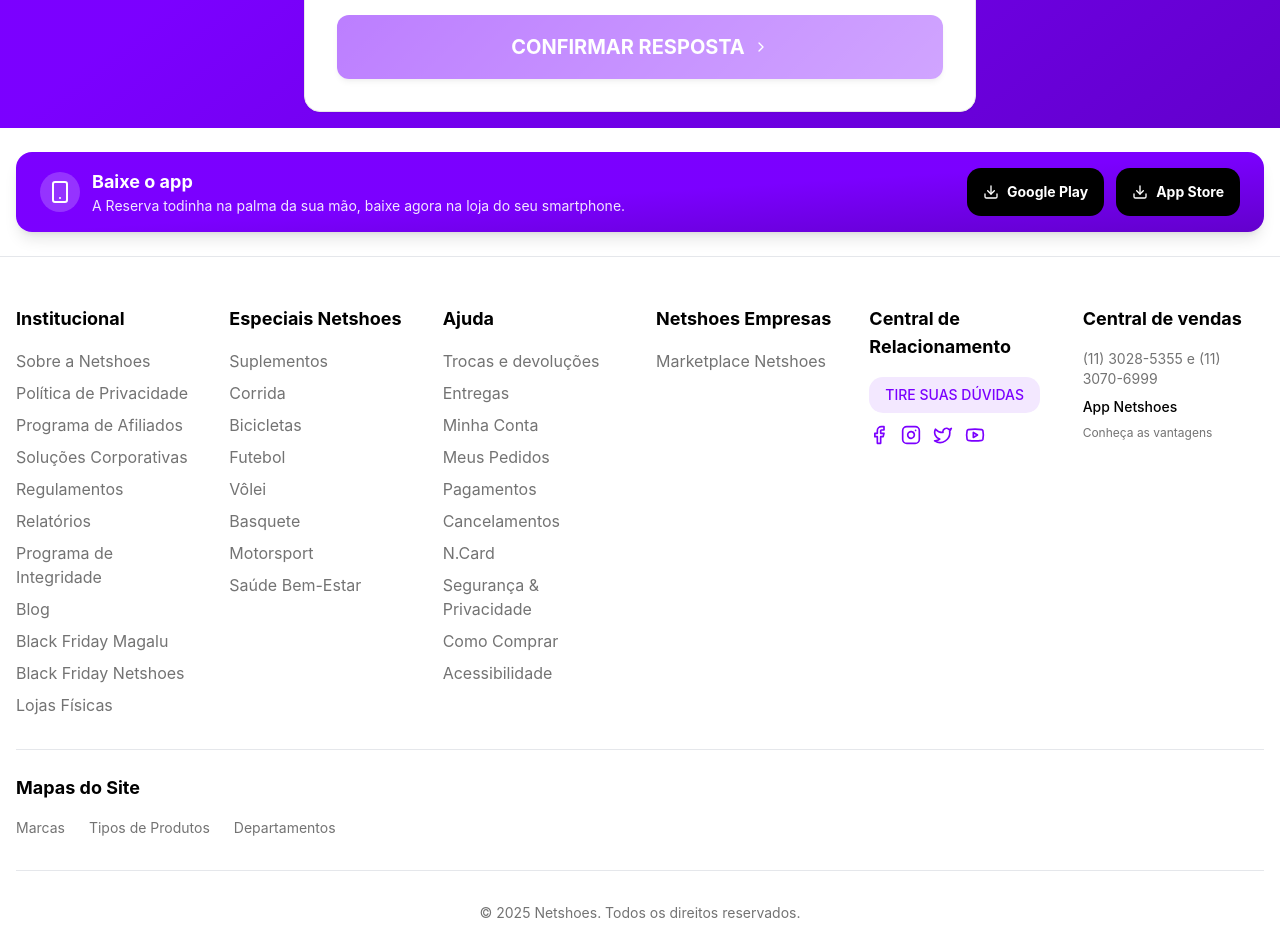
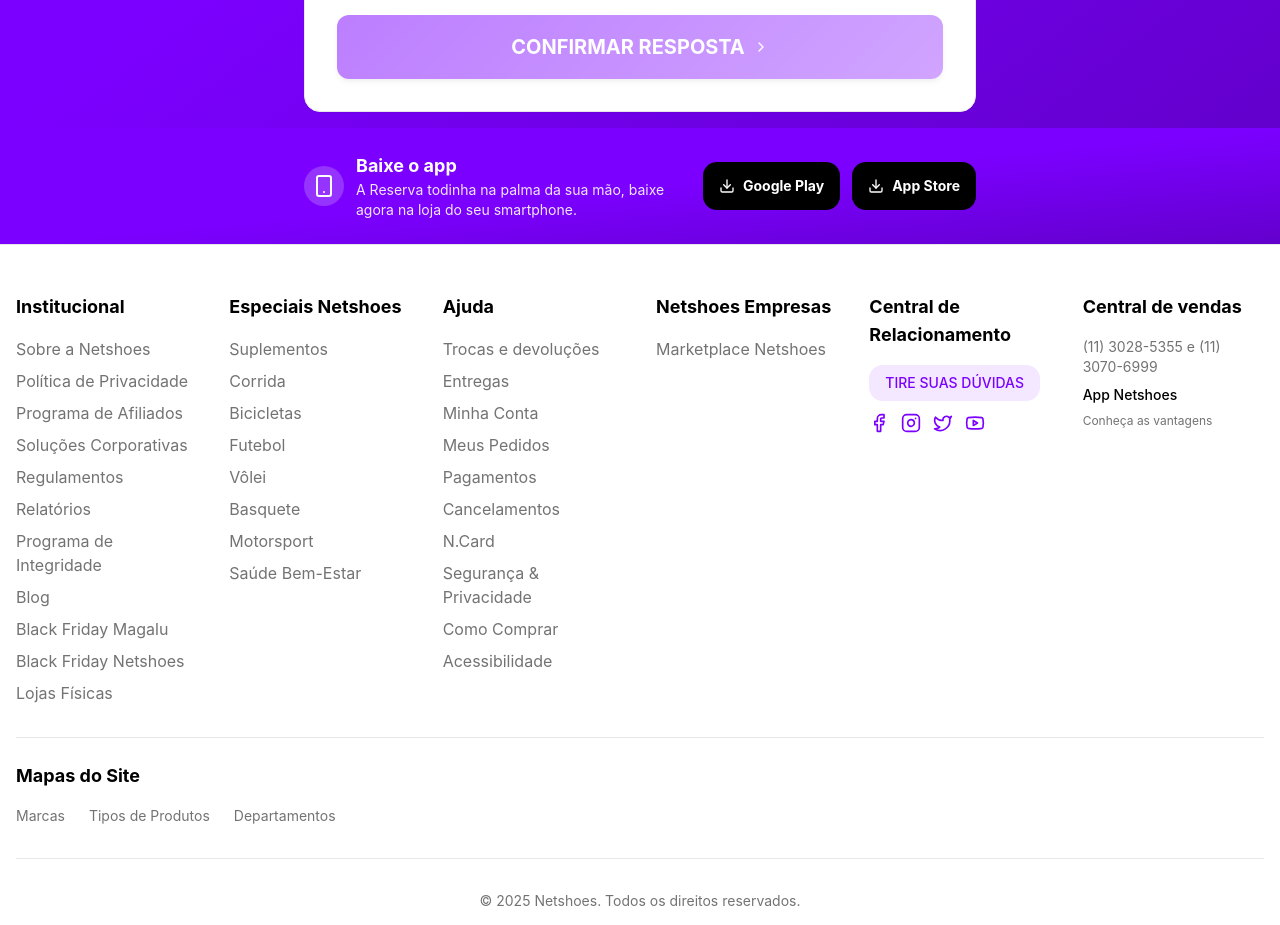
Before and after one commit to thimports/reserva-desconto-passarinho, a React (Vite) app: page / in a window 1280 px wide. Shown: the part 860-1785 px from the top of the page. Built offline with nearby package versions, Linux system fonts and the light colour scheme.

Commit message:
Update background to match questions
The AI changed the background of the App Download Banner in `src/components/AppDownloadBanner.tsx` to match the purple gradient (`bg-gradient-to-br from-primary via-primary to-netshoes-purple-dark`) used in other sections.

```diff
--- a/src/components/AppDownloadBanner.tsx
+++ b/src/components/AppDownloadBanner.tsx
@@ -11,7 +11,8 @@ export const AppDownloadBanner = () => {
   };
 
   return (
-    <div className="bg-gradient-to-br from-primary via-primary to-netshoes-purple-dark text-white py-4 px-6 rounded-lg shadow-lg mx-4 my-6">
+    <div className="bg-gradient-to-br from-primary via-primary to-netshoes-purple-dark text-white py-6 px-6">
+      <div className="max-w-2xl mx-auto">
         <div className="flex flex-col md:flex-row items-center justify-between gap-4">
           <div className="flex items-center gap-3">
             <div className="bg-white/20 p-2 rounded-full">
@@ -43,5 +44,6 @@ export const AppDownloadBanner = () => {
           </div>
         </div>
       </div>
+    </div>
   );
 };
```
Lines whose indentation alone changed are shown as unchanged.
